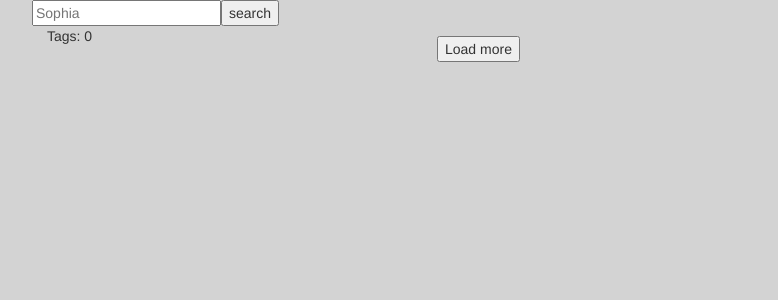
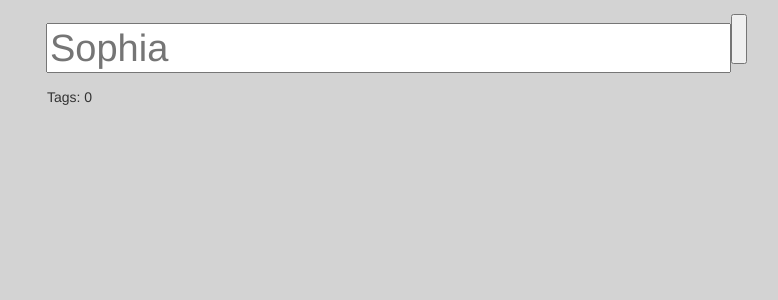
Before and after one commit to JoshuaToth/person-data-viewer, a React app: page / in a window 1280 px wide. Shown: the top 300 px of the page, without its empty margins (23-801 px from the left). Built offline with nearby package versions, Linux system fonts and the light colour scheme.

Commit message:
Start stylnig

```diff
--- /dev/null
+++ b/src/app/search-bar/search-bar.less
@@ -0,0 +1,12 @@
+.search-bar {
+    padding: 14px;
+
+    input {
+        height: 50px;
+        width: 60%;
+        font-size: 38px;
+    }
+    button {
+        height: 50px;
+    }
+}
--- a/src/app/search-bar/search-bar.tsx
+++ b/src/app/search-bar/search-bar.tsx
@@ -1,7 +1,8 @@
 import * as React from 'react';
-import { Row } from 'react-bootstrap'
+import { Row, Col } from 'react-bootstrap'
 import axios from 'axios';
 
+import './search-bar.less';
 
 interface ISearchBarProps {
   onSubmit: {(data):void}
@@ -31,15 +32,17 @@ export class SearchBar extends React.Component<ISearchBarProps, ISearchBarState>
 
   render() {
     return (
-      <Row>
+      <Row className="search-bar">
+        <Col>
           <form onSubmit={this.handleSubmit}>
 
             <input type="text"
               value={this.state.searchTerm}
               onChange={(event) => this.setState({ searchTerm: event.target.value})}
               placeholder="Sophia" />
-          <button type="Submit">search</button>
+            <button type="Submit"><i className="fa fa-search" aria-hidden="true"></i></button>
           </form>
+        </Col>
       </Row>
     );
   }
--- a/src/app/search-results/search-results-person/search-results-person.tsx
+++ b/src/app/search-results/search-results-person/search-results-person.tsx
@@ -7,7 +7,7 @@ export const SearchResultsPerson = (props) => {
     <Col xs={12} md={8}>
       <p>{props.total ? `Total Results found: ${props.total}`: ""}</p>
       {props.persons.map(person => <PersonCard.SearchResultsPersonCard {...person._source} key={person._id}/>)}
-      <button>Load more</button>
+      { props.total && <button>Load more</button> }
     </Col>
   );
 };
```
Lines whose indentation alone changed are shown as unchanged.
